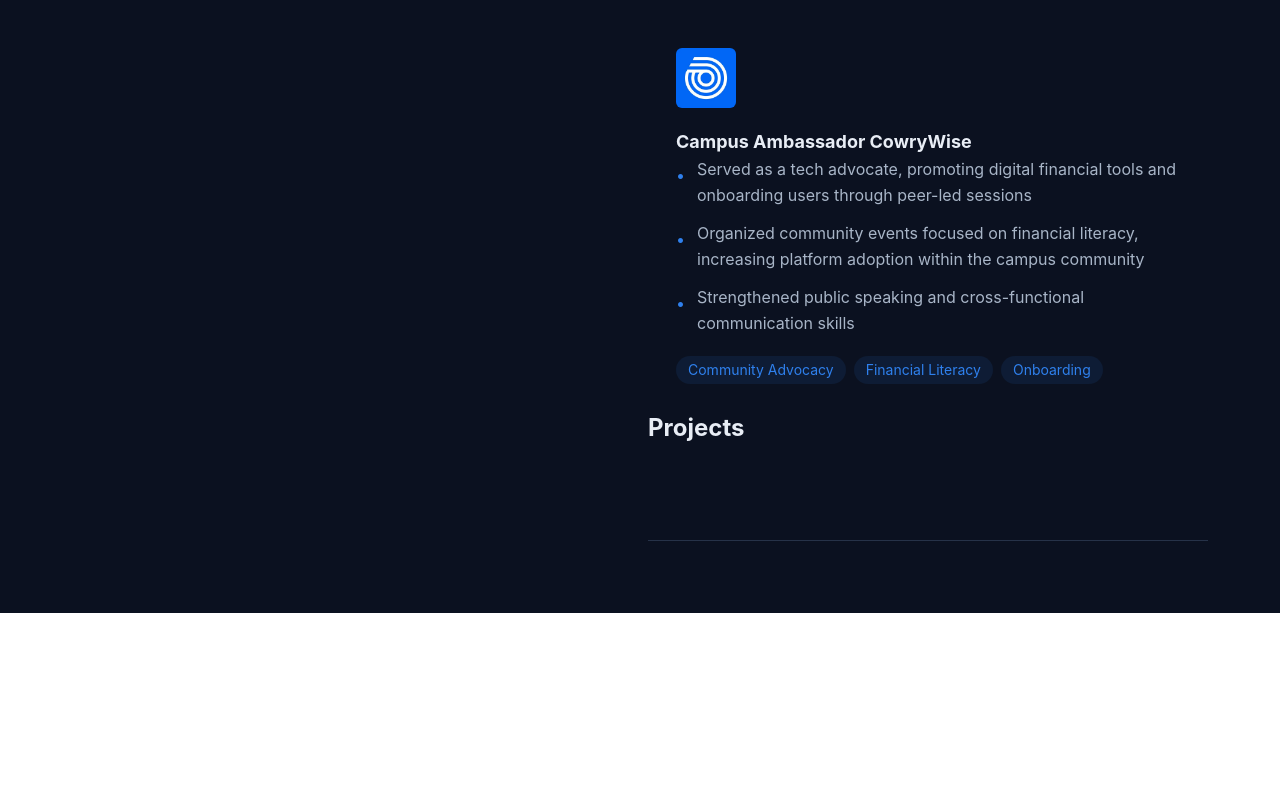
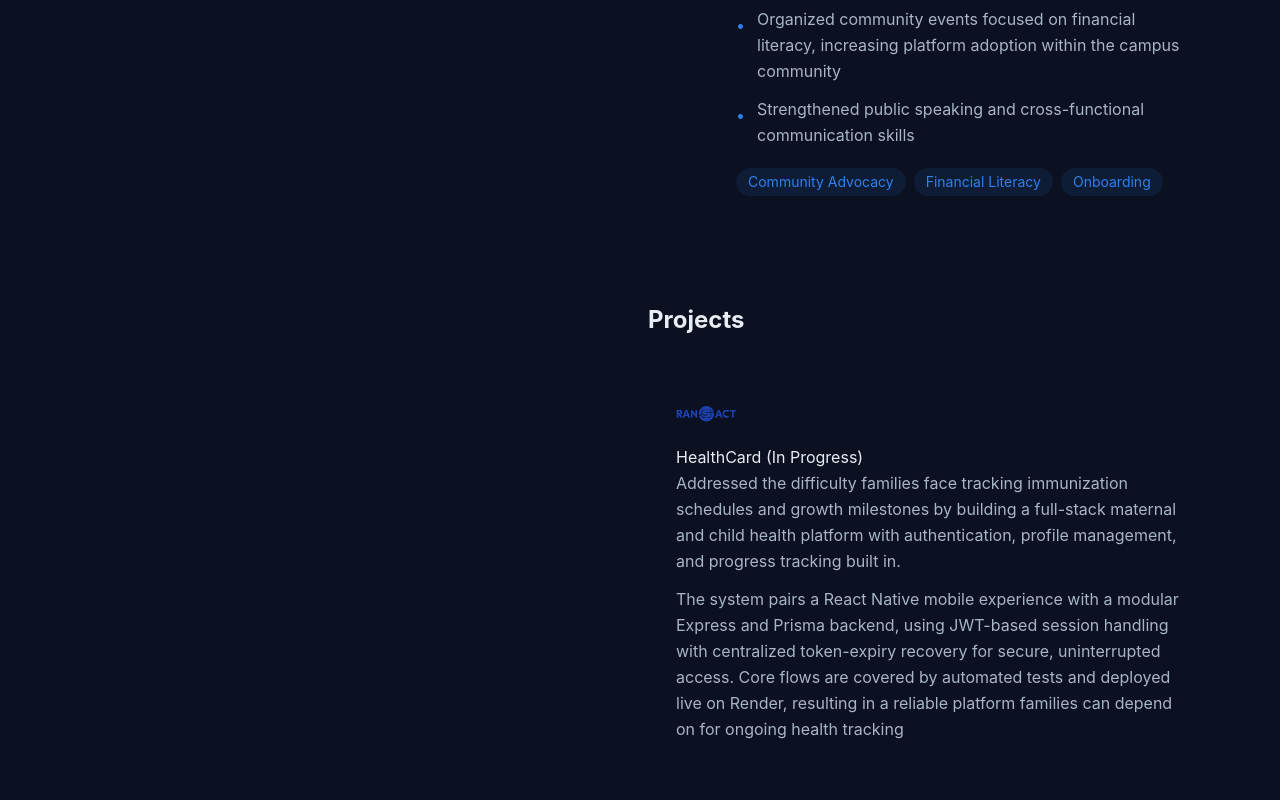
Before and after one commit to OjogoMercy/Portfolio, a React (Vite) app: page / in a window 1280 px wide. Shown: the part 1800-2600 px from the top of the page. Before the commit the page ends 2413 px from the top, so only its background shows below. Built offline with nearby package versions, Linux system fonts and the light colour scheme.

Commit message:
feat: add ProjectCard component and integrate project data into App

```diff
--- a/src/App.tsx
+++ b/src/App.tsx
@@ -1,8 +1,9 @@
 import "./App.css";
 import { Mail, Phone } from "lucide-react";
 import { FaGithub, FaLinkedin, FaTwitter } from "react-icons/fa";
-import { experience } from "./components/Database";
+import { experience,Projects } from "./components/Database";
 import ExperienceCard from "./components/ExperienceCard";
+import ProjectCard from "./components/ProjectCard";
 function App() {
   return (
     <div className="flex  flex-col md:flex-row min-h-screen bg-page-bg">
@@ -89,11 +90,15 @@ function App() {
           ))}
         </section>
 
-        <section id="projects" className="mb-16 sm:mb-24">
-          <h2 className="text-xl sm:text-2xl text-text-primary font-bold mb-4">
+        <section id="projects" className="mt-15 sm:mt-20">
+                   <h2 className="text-text-primary font-bold text-2xl">
             Projects
           </h2>
-          {/* project cards */}
+          {
+          Projects.map((item)=>(
+            <ProjectCard item={item} key={item.id}/>
+          ))
+          }
         </section>
 
         <footer className="text-text-secondary text-sm pt-8 border-t border-border">
--- a/src/components/Database.tsx
+++ b/src/components/Database.tsx
@@ -1,7 +1,15 @@
 export interface ExperienceItem {
   id: string;
   company: string;
-  role?: string;
+  role: string;
+  logo: string;
+  highlights: string[];
+  tags: string[];
+}
+
+export interface ProjectItem {
+  id: string;
+  company: string;
   logo: string;
   highlights: string[];
   tags: string[];
@@ -61,7 +69,7 @@ export const experience: ExperienceItem[] = [
   },
 ];
 
-export const Projects: ExperienceItem[] = [
+export const Projects: ProjectItem[] = [
   {
     id: "1",
     company: "HealthCard (In Progress)",
--- a/src/components/ExperienceCard.tsx
+++ b/src/components/ExperienceCard.tsx
@@ -2,14 +2,14 @@ import type { ExperienceItem } from "./Database";
 
 export default function ExperienceCard({ item }: { item: ExperienceItem }) {
   return (
-    <div className="bg-page-bg p-5 mt-5  sm:p-7 hover:bg-sidebar-bg rounded">
+    <div className="bg-page-bg p-5 mt-5  sm:p-7 hover:bg-sidebar-bg rounded flex flex-col md:flex-row ">
       <img
         src={item.logo}
-        className=" h-15 w-15 rounded-md object-contain"
+        className=" h-15 w-15 rounded-md object-contain shrink-0 "
         alt={item.company}
       />
       <div>
-        <h3 className="text-text-primary md:mt-5 font-bold text-base sm:text-lg mt-5">
+       <h3 className="text-text-primary mt-3 md:mt-0 font-bold text-base sm:text-lg">
           {item.role} {item.company}
         </h3>
 
--- /dev/null
+++ b/src/components/ProjectCard.tsx
@@ -0,0 +1,26 @@
+import type { ProjectItem } from "./Database";
+
+export default function ProjectCard({ item }: { item: ProjectItem }) {
+  return (
+    <div className="bg-page-bg p-5 mt-5  sm:p-7 hover:bg-sidebar-bg rounded flex-col">
+      <img
+        src={item.logo}
+        alt={item.company}
+        className=" h-15 w-15 rounded-md object-contain"
+      />
+      <div>
+        <h3 className="text-text-primary">{item.company}</h3>
+         <ul className="space-y-3 mb-5">
+        {item.highlights.map((point, i) => (
+          <li
+            key={i}
+            className="flex gap-3 text-text-secondary text-sm sm:text-base leading-relaxed"
+          >
+            <span>{point}</span>
+          </li>
+        ))}
+      </ul>
+      </div>
+    </div>
+  );
+}
```
Lines whose indentation alone changed are shown as unchanged.
